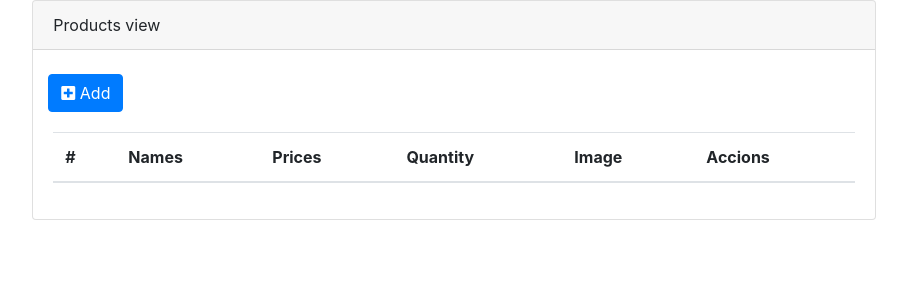
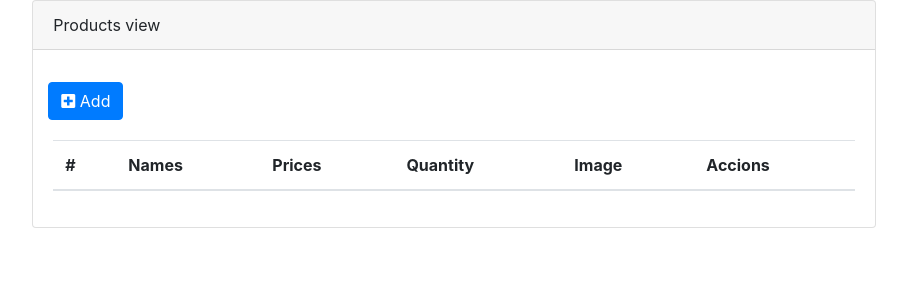
Before and after one commit to harlericho/persona_productos, a PHP site: page /views/products.php in a window 1280 px wide. Shown: the part 56-356 px from the top of the page, without its empty margins (186-1093 px from the left). Run offline with PHP 8.4, Linux system fonts and the light colour scheme; the visitor is signed in with stand-in values (Sample User, id 1); data that the repository does not hold is empty; some libraries are stand-ins or nearby versions.

Commit message:
modificacion base de datos

```diff
--- a/data/config.php
+++ b/data/config.php
@@ -4,7 +4,7 @@ class Connection
     static function _connect()
     {
         try {
-            $connection = new PDO("mysql:host=localhost;dbname=_personaproducto", "root", "");
+            $connection = new PDO("mysql:host=localhost;dbname=db_personaproducto", "charlie", "charlie");
             //echo "conectado";
             return $connection;
         } catch (\Throwable $th) {
--- a/database/base.sql
+++ b/database/base.sql
@@ -18,7 +18,7 @@ SET time_zone = "+00:00";
 /*!40101 SET NAMES utf8mb4 */;
 
 --
--- Base de datos: `persona_producto`
+-- Base de datos: `db_personaproducto`
 --
 
 -- --------------------------------------------------------
--- a/views/products.php
+++ b/views/products.php
@@ -11,7 +11,7 @@
                 <div class="card-header">
                     Products view</div>
                 <br>
-                <div class="col col-6">
+                <div class="col col-6 mt-2">
                     <button type="button" title="Add" class="btn btn-primary" data-toggle="modal"
                         data-target="#exampleModalAdd">
                         <i class="fa fa-plus-square"></i> Add
```
